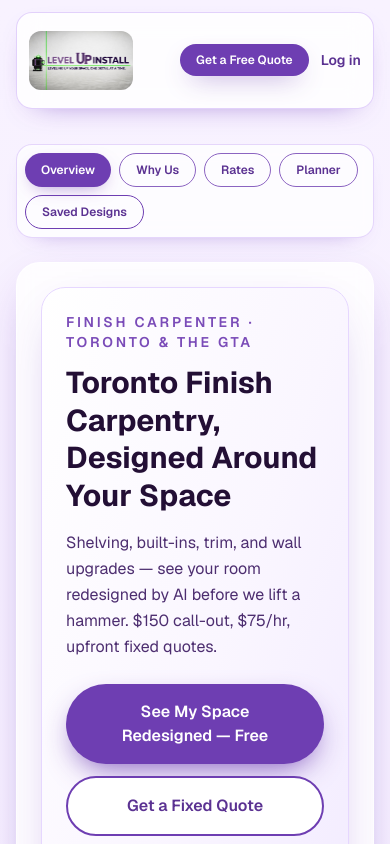
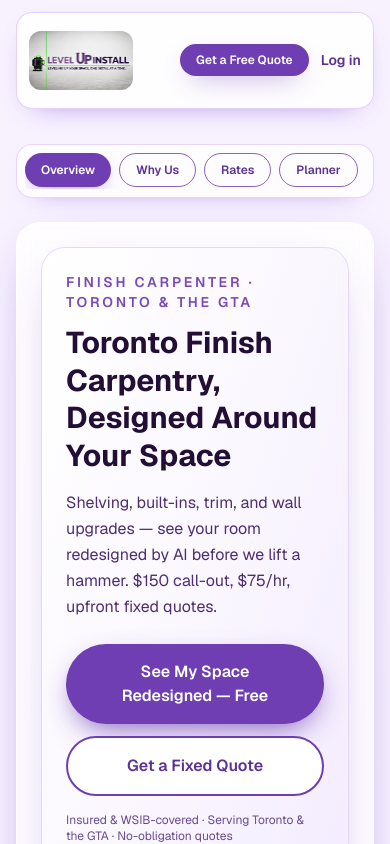
Before and after one commit to levelupinstall/webapp, a Next.js app: page / in a window 390 px wide. Shown: the top 844 px of the page. Built offline with nearby package versions, Linux system fonts and the light colour scheme; no server answers.

Commit message:
Fix Alex spacing typo, mobile tab bar horizontal scroll

```diff
--- a/app/globals.css
+++ b/app/globals.css
@@ -290,3 +290,12 @@ body {
     background: white !important;
   }
 }
+
+/* Hide scrollbars on horizontal scroll containers (tab bars, carousels) */
+.scrollbar-none {
+  -ms-overflow-style: none;
+  scrollbar-width: none;
+}
+.scrollbar-none::-webkit-scrollbar {
+  display: none;
+}
--- a/app/page.tsx
+++ b/app/page.tsx
@@ -209,32 +209,32 @@ function HomeContent() {
       </div>
       <section className={lu.container}>
         <div className={`${lu.tabsBar} mb-6`}>
-          <div className="flex flex-wrap gap-2">
+          <div className="scrollbar-none flex gap-2 overflow-x-auto pb-0.5 [-webkit-overflow-scrolling:touch]">
             <button
               type="button"
               onClick={() => navigateToSection("overview")}
-              className={sectionButtonClass("overview")}
+              className={`${sectionButtonClass("overview")} shrink-0 whitespace-nowrap`}
             >
               Overview
             </button>
             <button
               type="button"
               onClick={() => navigateToSection("reviews")}
-              className={sectionButtonClass("reviews")}
+              className={`${sectionButtonClass("reviews")} shrink-0 whitespace-nowrap`}
             >
               Why Us
             </button>
             <button
               type="button"
               onClick={() => navigateToSection("rates")}
-              className={sectionButtonClass("rates")}
+              className={`${sectionButtonClass("rates")} shrink-0 whitespace-nowrap`}
             >
               Rates
             </button>
             <button
               type="button"
               onClick={() => navigateToSection("planner")}
-              className={sectionButtonClass("planner")}
+              className={`${sectionButtonClass("planner")} shrink-0 whitespace-nowrap`}
             >
               Planner
             </button>
@@ -247,7 +247,7 @@ function HomeContent() {
                   openAuth("login");
                 }
               }}
-              className={lu.btnSecondary}
+              className={`${lu.btnSecondary} shrink-0 whitespace-nowrap`}
             >
               Saved Designs
             </button>
```
Also changed, not shown: app/components/project-planner-assistant.tsx (+7 -5 lines).
